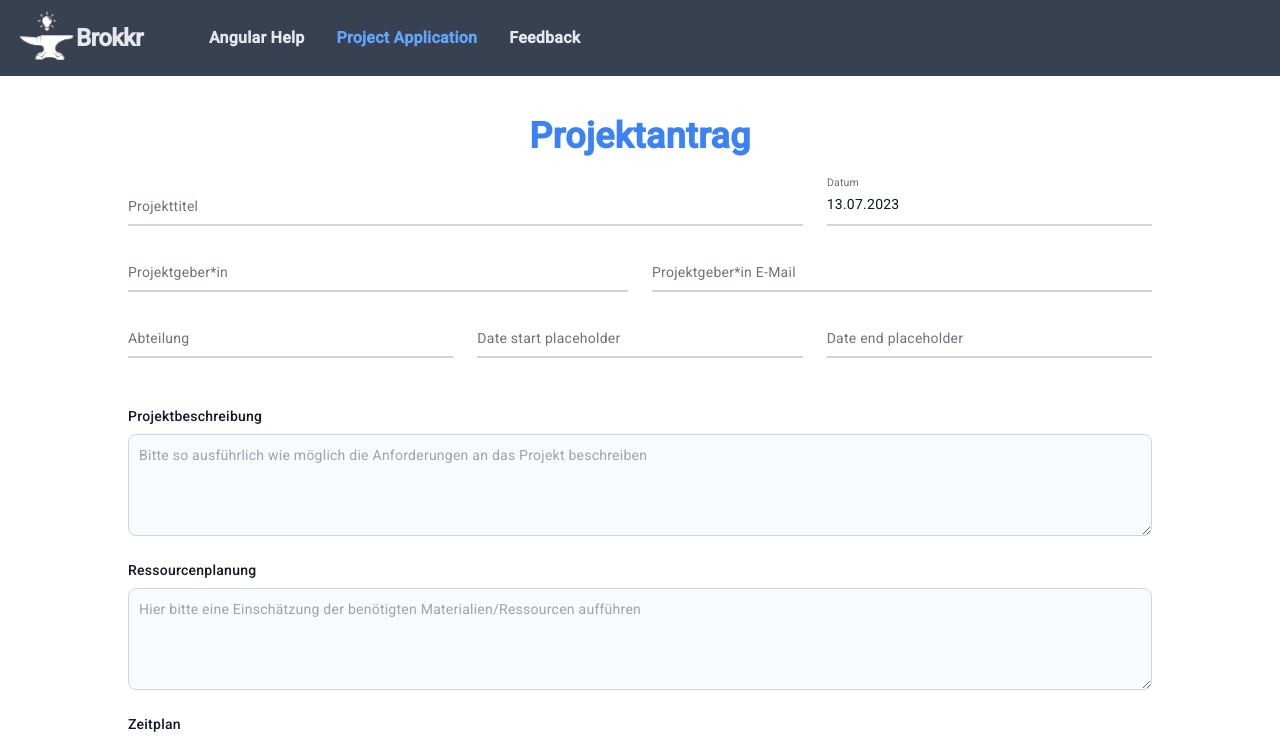
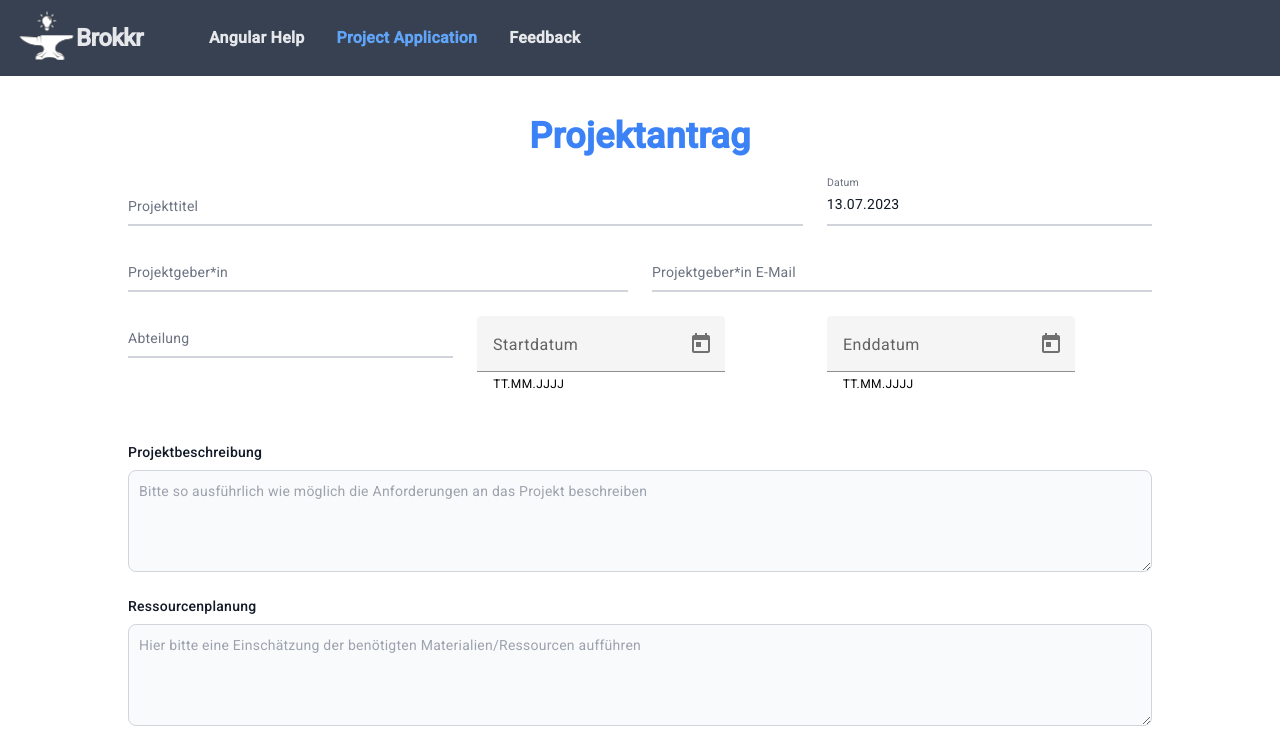
Before and after one commit to Himmelschrei/Brokkr, an Angular app: page /project-application/project-application.component.html in a window 1280 px wide. Shown: the top 740 px of the page. Built offline with nearby package versions, Linux system fonts and the light colour scheme.

Commit message:
Add date input fields

```diff
--- a/src/app/project-application/project-application.component.html
+++ b/src/app/project-application/project-application.component.html
@@ -30,12 +30,25 @@
                 <label for="floating_department" class="label-form">Abteilung</label>
             </div>
             <div class="input-group-1 group">
-                <input type="tel" pattern="[0-9]{3}-[0-9]{3}-[0-9]{4}" name="floating_phone" id="floating_phone" class="input-form peer" placeholder=" " required />
-                <label for="floating_phone" class="label-form">Date start placeholder</label>
+                <mat-form-field>
+                    <mat-label>Startdatum</mat-label>
+                    <script>
+                        console.log(minDate);
+                    </script>
+                    <input id="startDate" matInput [min]="this.minDate" [matDatepicker]="startDate" (dateChange)="updateMinEndDate($event.value)">
+                    <mat-hint>TT.MM.JJJJ</mat-hint>
+                    <mat-datepicker-toggle matIconSuffix [for]="startDate"></mat-datepicker-toggle>
+                    <mat-datepicker #startDate></mat-datepicker>
+                </mat-form-field>
             </div>
             <div class="input-group-1 group">
-                <input type="text" name="floating_company" id="floating_company" class="input-form peer" placeholder=" " required />
-                <label for="floating_company" class="label-form">Date end placeholder</label>
+                <mat-form-field>
+                    <mat-label>Enddatum</mat-label>
+                    <input id="endDate" matInput [min]="this.minEndDate" [matDatepicker]="endDate">
+                    <mat-hint>TT.MM.JJJJ</mat-hint>
+                    <mat-datepicker-toggle matIconSuffix [for]="endDate"></mat-datepicker-toggle>
+                    <mat-datepicker #endDate></mat-datepicker>
+                </mat-form-field>
             </div>
         </div>
 
--- a/src/app/project-application/project-application.component.ts
+++ b/src/app/project-application/project-application.component.ts
@@ -2,20 +2,33 @@ import { Component, OnInit } from '@angular/core';
 import { CommonModule } from '@angular/common';
 import { ProjectApplicationForm } from '../project-application-form';
 import { MatDatepickerModule } from '@angular/material/datepicker';
+import { MatFormFieldModule } from '@angular/material/form-field';
+import { MatInputModule } from '@angular/material/input';
+import { MatNativeDateModule } from '@angular/material/core';
 
 @Component({
   selector: 'app-project-application',
   standalone: true,
   imports: [
-    CommonModule
+    CommonModule,
+    MatDatepickerModule,
+    MatFormFieldModule,
+    MatInputModule,
+    MatNativeDateModule
   ],
   templateUrl: './project-application.component.html',
   styleUrls: ['./project-application.component.css']
 })
 export class ProjectApplicationComponent {
   currentDate: string = '';
+  minDate: Date;
+  minEndDate: Date
 
-  constructor() {  }
+  constructor() {
+    this.minDate = new Date(Date());
+    this.minEndDate = new Date;
+    console.log("This is the value of startDate: " + document.getElementById('startDate'));
+  }
 
   ngOnInit(): void {
     this.setCurrentDate();
@@ -35,6 +48,14 @@ export class ProjectApplicationComponent {
     return number < 10 ? `0${number}` : `${number}`;
   }
 
+  updateMinEndDate(startDate: Date) {
+    if (startDate) {
+      this.minEndDate = startDate;
+    } else {
+      this.minEndDate = new Date();
+    }
+  }
+
   submitted = false;
 
   onSubmit() { this.submitted = true; }
```
